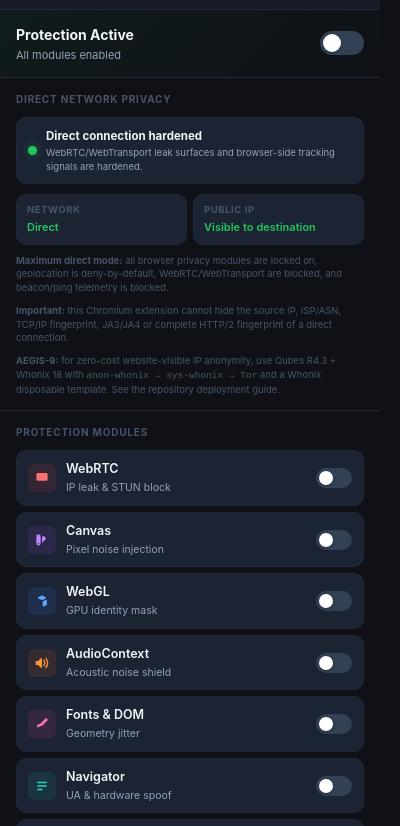
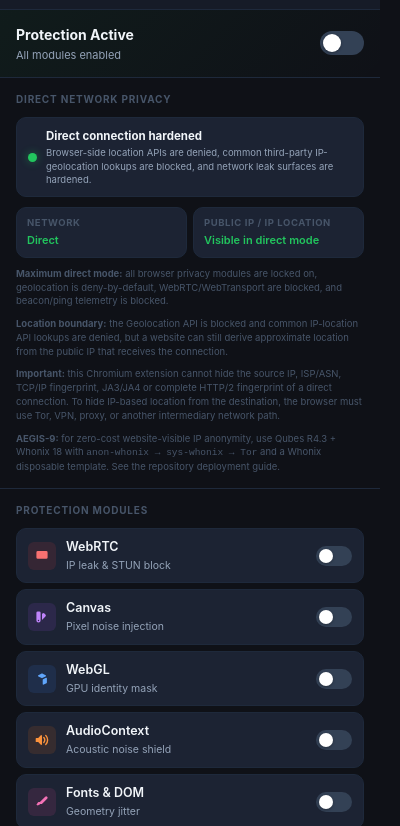
Before and after one commit to sswweett00/gizlilik-eklenti, a browser extension: page popup.html in a window 400 px wide. Shown: the part 40-866 px from the top of the page. Drawn offline with Linux system fonts and the light colour scheme.

Commit message:
fix: clarify IP-based location exposure

```diff
--- a/popup.html
+++ b/popup.html
@@ -46,7 +46,7 @@
       <span class="ip-lock-dot protected" id="ipLockDot"></span>
       <div class="ip-lock-info">
         <span class="ip-lock-title" id="ipLockTitle">Direct connection hardened</span>
-        <span class="ip-lock-sub" id="ipLockSub">WebRTC/WebTransport leak surfaces and browser-side tracking signals are hardened.</span>
+        <span class="ip-lock-sub" id="ipLockSub">Browser-side location APIs are denied, common third-party IP-geolocation lookups are blocked, and network leak surfaces are hardened.</span>
       </div>
     </div>
 
@@ -56,13 +56,14 @@
         <span class="status-item-value">Direct</span>
       </div>
       <div class="status-item">
-        <span class="status-item-label">Public IP</span>
-        <span class="status-item-value">Visible to destination</span>
+        <span class="status-item-label">Public IP / IP location</span>
+        <span class="status-item-value">Visible in direct mode</span>
       </div>
     </div>
 
     <p class="site-help"><strong>Maximum direct mode:</strong> all browser privacy modules are locked on, geolocation is deny-by-default, WebRTC/WebTransport are blocked, and beacon/ping telemetry is blocked.</p>
-    <p class="site-help"><strong>Important:</strong> this Chromium extension cannot hide the source IP, ISP/ASN, TCP/IP fingerprint, JA3/JA4 or complete HTTP/2 fingerprint of a direct connection.</p>
+    <p class="site-help"><strong>Location boundary:</strong> the Geolocation API is blocked and common IP-location API lookups are denied, but a website can still derive approximate location from the public IP that receives the connection.</p>
+    <p class="site-help"><strong>Important:</strong> this Chromium extension cannot hide the source IP, ISP/ASN, TCP/IP fingerprint, JA3/JA4 or complete HTTP/2 fingerprint of a direct connection. To hide IP-based location from the destination, the browser must use Tor, VPN, proxy, or another intermediary network path.</p>
     <p class="site-help"><strong>AEGIS-9:</strong> for zero-cost website-visible IP anonymity, use Qubes R4.3 + Whonix 18 with <code>anon-whonix → sys-whonix → Tor</code> and a Whonix disposable template. See the repository deployment guide.</p>
   </section>
 
```
